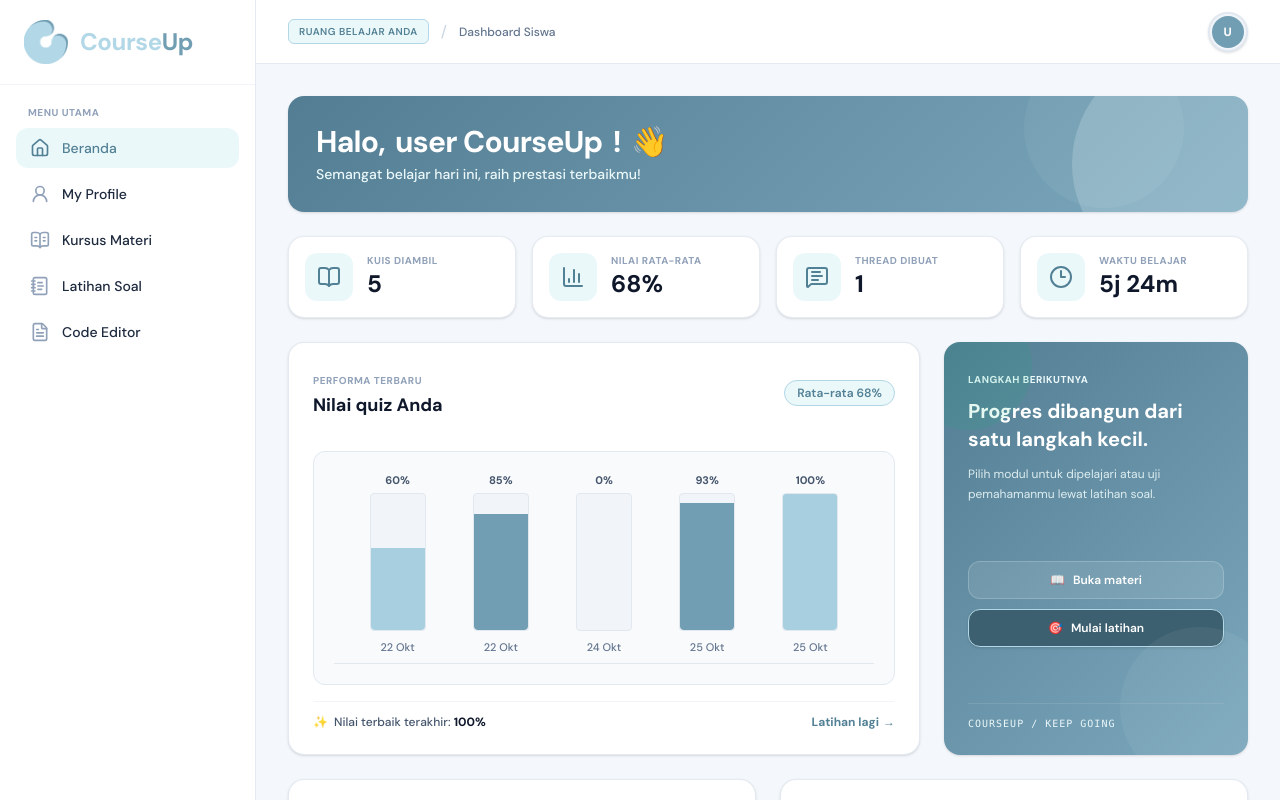
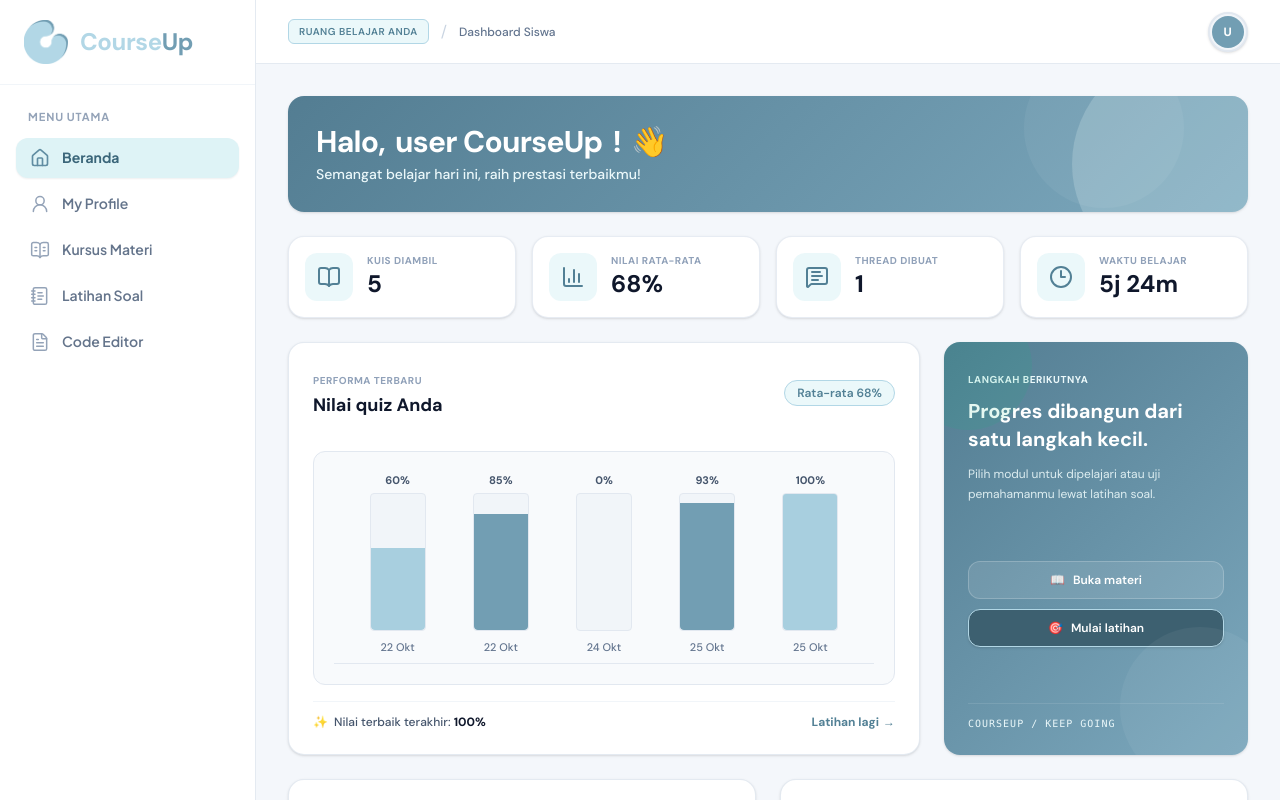
Before and after one commit to alifharyanto/LMS-E-Learning, a Next.js app: page / in a window 1280 px wide. Shown: the top 800 px of the page. Built offline with nearby package versions, Linux system fonts and the light colour scheme; no server answers.

Commit message:
ui sidebar

```diff
--- a/app/kursus/page.tsx
+++ b/app/kursus/page.tsx
@@ -121,19 +121,17 @@ export default function KursusPage() {
             </div>
           </div>
 
-          <div className="px-4 py-6">
-            <p className="mb-3 px-3 text-[11px] font-bold uppercase tracking-wider text-[#94a3b8]">Menu Utama</p>
-            <nav className="space-y-1.5">
+          <div className="profile-sidebar-navigation">
+            <p>Menu Utama</p>
+            <nav aria-label="Navigasi utama">
               {navItems.map(({ label, href, icon: Icon, active }) => (
                 <a
                   key={label}
                   href={href}
-                  className={[
-                    "flex items-center space-x-3 rounded-xl px-3.5 py-2.5 text-sm font-semibold transition-all duration-150",
-                    active ? "bg-[#def3f6] text-[#3b667a] shadow-sm" : "text-[#64748b] hover:bg-[#f8fafc] hover:text-[#334155]",
-                  ].join(" ")}
+                  aria-current={active ? "page" : undefined}
+                  className={`profile-nav-link${active ? " is-active" : ""}`}
                 >
-                  <Icon className={active ? "h-5 w-5 text-[#608da2]" : "h-5 w-5 text-[#94a3b8] transition-colors group-hover:text-[#608da2]"} />
+                  <Icon />
                   <span>{label}</span>
                 </a>
               ))}
--- a/app/page.tsx
+++ b/app/page.tsx
@@ -84,32 +84,20 @@ export default function HomePage() {
           </div>
         </div>
 
-        <nav className="flex-1 space-y-1.5 px-4 py-5">
-          <div className="mb-2 px-3 text-[10px] font-bold uppercase tracking-wider text-slate-400">Menu Utama</div>
-
+        <div className="profile-sidebar-navigation">
+          <p>Menu Utama</p>
+          <nav aria-label="Navigasi utama">
             {navItems.map(({ label, active, icon: Icon }) => {
               const href = label === "Beranda" ? "/" : label === "My Profile" ? "/profile" : label === "Kursus Materi" ? "/kursus" : label === "Latihan Soal" ? "/latihan" : "/code";
               return (
-            <a
-              key={label}
-              href={href}
-              className={[
-                "flex items-center gap-3 rounded-xl px-3.5 py-2.5 text-sm font-medium transition-all duration-150",
-                active
-                  ? "bg-[#E8F5E9] font-bold text-[#1B4332]"
-                  : "text-slate-600 hover:bg-slate-50 hover:text-slate-900",
-              ].join(" ")}
-              style={active ? { backgroundColor: "rgb(235, 248, 250)", color: "rgb(82, 128, 149)" } : undefined}
-            >
-              <Icon
-                className={active ? "h-5 w-5" : "h-5 w-5 text-slate-400"}
-                style={active ? { color: "rgb(82, 128, 149)" } : undefined}
-              />
+                <a key={label} href={href} aria-current={active ? "page" : undefined} className={`profile-nav-link${active ? " is-active" : ""}`}>
+                  <Icon />
                   <span>{label}</span>
                 </a>
               );
             })}
           </nav>
+        </div>
 
         <div className="mt-auto border-t border-slate-100 p-4 pb-8">
           <a href="/login" className="flex items-center gap-3 rounded-xl px-3.5 py-2.5 text-sm font-medium transition-colors hover:bg-rose-50/80" style={{ color: "#ef4444" }}>
```
Also changed, not shown: app/globals.css. Lines whose indentation alone changed are shown as unchanged.
